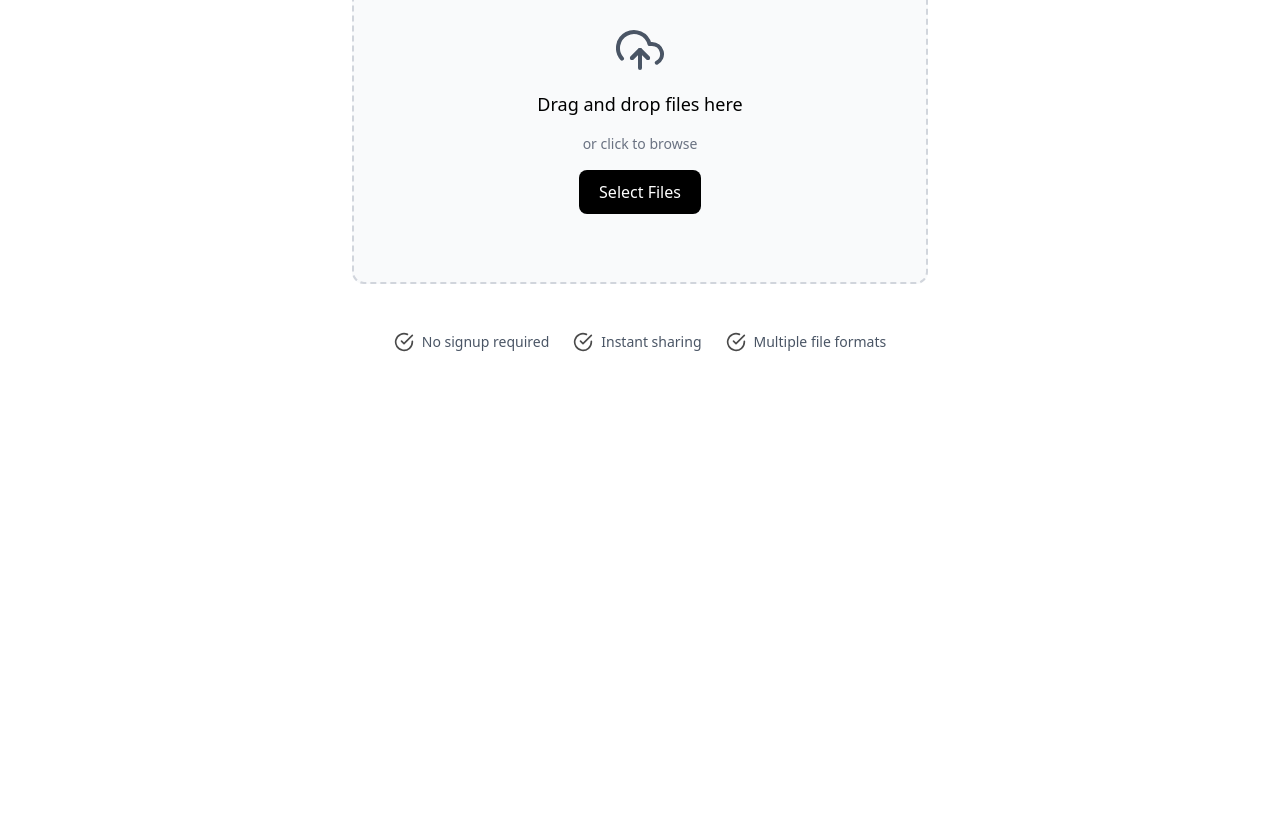
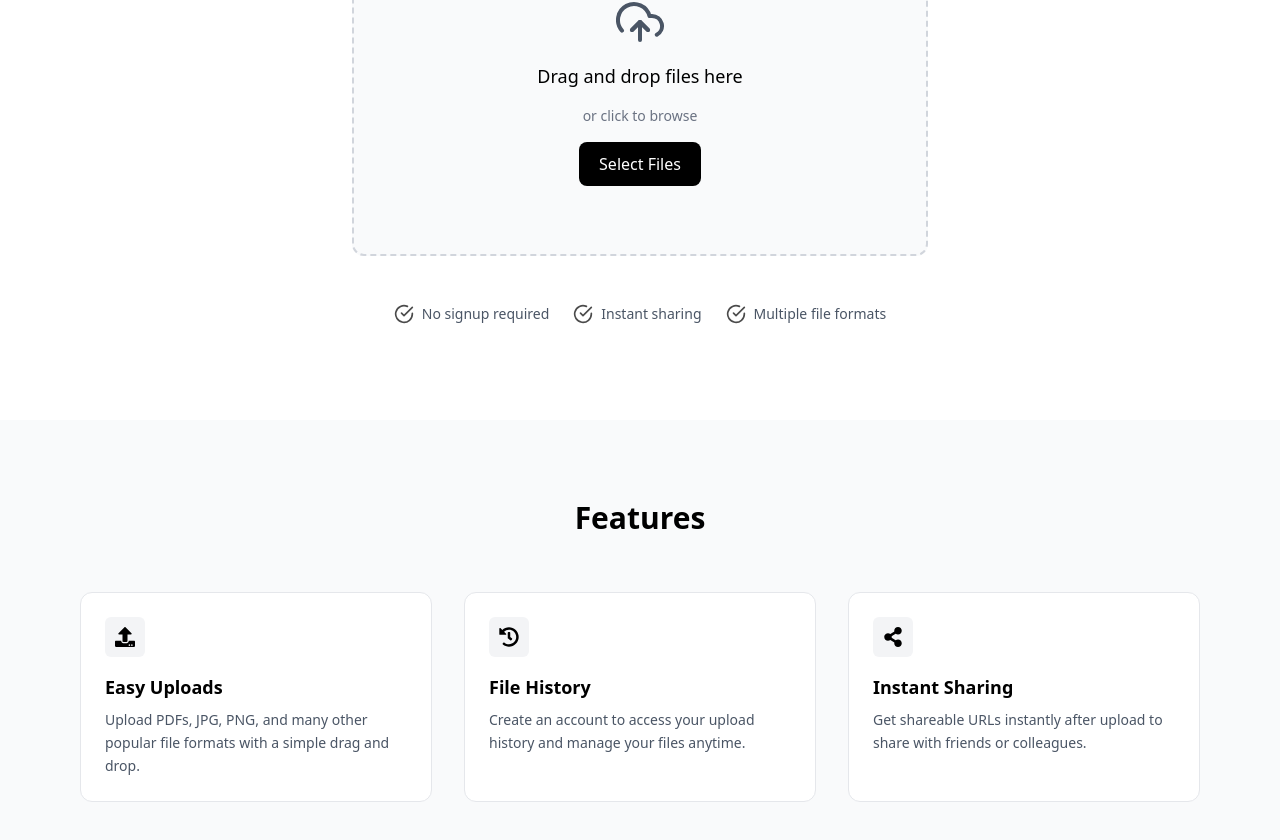
Before and after one commit to Gazi2050/Drop, a Next.js app: page / in a window 1280 px wide. Shown: the part 382-1222 px from the top of the page. Before the commit the page ends 830 px from the top, so only its background shows below. Built offline with nearby package versions, Linux system fonts and the light colour scheme.

Commit message:
ui:add features section

```diff
--- a/package.json
+++ b/package.json
@@ -1,6 +1,6 @@
 {
   "name": "drop",
-  "version": "0.1.0",
+  "version": "1.0.0",
   "private": true,
   "scripts": {
     "dev": "next dev",
--- a/src/app/page.tsx
+++ b/src/app/page.tsx
@@ -1,3 +1,4 @@
+import Features from "@/components/Features";
 import Hero from "@/components/Hero";
 import Navbar from "@/components/Navbar";
 
@@ -6,6 +7,7 @@ const page = () => {
     <>
       <Navbar />
       <Hero />
+      <Features />
     </>
   );
 };
--- /dev/null
+++ b/src/components/Features.tsx
@@ -0,0 +1,51 @@
+import { FaUpload, FaHistory, FaShareAlt } from "react-icons/fa";
+
+const Features = () => {
+    const features = [
+        {
+            icon: <FaUpload className="w-5 h-5" />,
+            title: "Easy Uploads",
+            description:
+                "Upload PDFs, JPG, PNG, and many other popular file formats with a simple drag and drop.",
+        },
+        {
+            icon: <FaHistory className="w-5 h-5" />,
+            title: "File History",
+            description:
+                "Create an account to access your upload history and manage your files anytime.",
+        },
+        {
+            icon: <FaShareAlt className="w-5 h-5" />,
+            title: "Instant Sharing",
+            description:
+                "Get shareable URLs instantly after upload to share with friends or colleagues.",
+        },
+    ];
+
+    return (
+        <section id="features" className="py-20 bg-gray-50">
+            <div className="container mx-auto px-4 max-w-6xl">
+                <h2 className="text-3xl font-bold text-center mb-14 text-black">
+                    Features
+                </h2>
+
+                <div className="grid md:grid-cols-3 gap-8">
+                    {features.map(({ icon, title, description }) => (
+                        <div
+                            key={title}
+                            className="bg-white p-6 rounded-xl border border-gray-200 transition duration-300 hover:shadow-md hover:scale-[1.02] group"
+                        >
+                            <div className="w-10 h-10 bg-gray-100 rounded-md flex items-center justify-center mb-4 text-black group-hover:bg-gray-200 transition">
+                                {icon}
+                            </div>
+                            <h3 className="text-lg font-semibold mb-2 text-black">{title}</h3>
+                            <p className="text-sm text-gray-600 leading-relaxed">{description}</p>
+                        </div>
+                    ))}
+                </div>
+            </div>
+        </section>
+    );
+};
+
+export default Features;
--- a/src/components/Hero.tsx
+++ b/src/components/Hero.tsx
@@ -96,7 +96,7 @@ const Hero = () => {
     return (
         <section className="py-16 md:py-24 bg-white">
             <div className="container mx-auto px-4">
-                <div className="max-w-3xl mx-auto text-center">
+                <div className="max-w-6xl mx-auto text-center">
                     <h1 className="text-4xl md:text-5xl font-bold mb-6">
                         Upload and share files <span className="text-black">instantly</span>
                     </h1>
```
